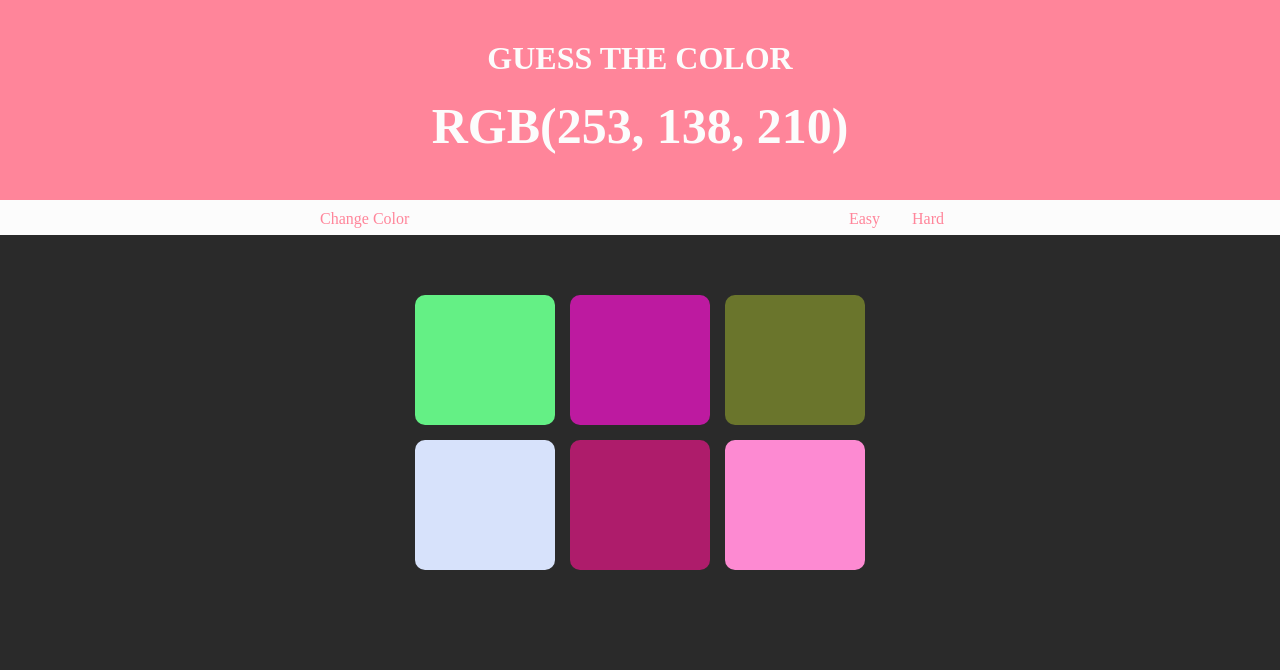
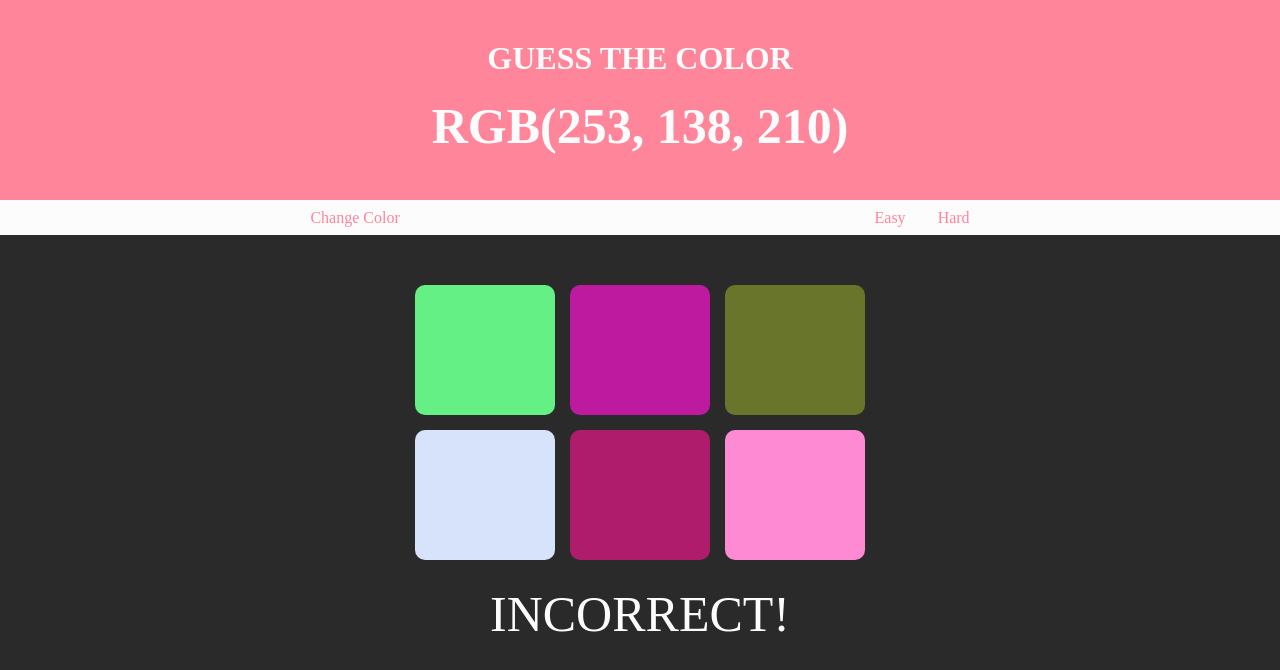
Before and after one commit to Jimobob/Color-Game, a plain HTML site: page index.html in a window 1280 px wide. Both pictures are taken after a click on the element 485 px from the left and 360 px from the top of the page. Drawn offline with Linux system fonts and the light colour scheme.

Commit message:
Added more code for interactivity and functionality; players can change the color of the current palette and are notified if they chose the correct or incorrect color.

```diff
--- a/assets/css/style.css
+++ b/assets/css/style.css
@@ -19,8 +19,9 @@ li{
 	float: left;
 	display: block;
 	text-align: center;
-	padding: 10px 16px;
+	padding: 8.5px 16px;
 	color: #ff859a;
+	cursor: default;
 }
 
 #rgb{
@@ -32,7 +33,7 @@ li{
 	display: grid;
 	grid-template-columns: 140px 140px 140px;
 	grid-gap: 15px;
-	padding-top: 60px;
+	padding-top: 50px;
 	justify-content: center;
 }
 
@@ -40,15 +41,32 @@ li{
 	background-color: white;
 	height: 130px;
 	border-radius: 10px;
+	-webkit-transition: all 0.2s ease-out;
+	transition: all 0.2s ease-out;
+}
+
+.grid-container div:hover{
+	-webkit-transform: scale(1.05);
+	transform: scale(1.05);
 }
 
 #left{
-	padding-left: 25%;
+	margin-left: 23%;
+}
+
+#left:hover{
+	background-color: #efefef;
 }
 
 #right{
 	float: right;
-	padding-right: 25%;
+	padding-right: 23%;
+}
+
+#check{
+	color: #fcfcfc;
+	font-size: 50px;
+	margin-top: 25px;
 }
 
 #title{
@@ -61,6 +79,7 @@ li{
 	width: 100%;
 	height: 200px;
 	background-color: #ff859a;
+	cursor: default;
 }
 
 #bar{
--- a/assets/js/script.js
+++ b/assets/js/script.js
@@ -1,5 +1,6 @@
 var colorArray = [];
 var primaryColor;
+var previousColor;
 
 function randomNum(){
 	return Math.floor(Math.random()*256);
@@ -23,24 +24,32 @@ function removeColorArray(){
 
 function colorDivs(){
 	generateColorArray();
-	console.log(colorArray);
-	primaryColor = colorArray[Math.floor(Math.random()*6)];
+	var num = Math.floor(Math.random()*6);
+	primaryColor = colorArray[num];
 	var divsToColor = document.querySelectorAll(".color");
 	var header = document.querySelector("#header");
+	var checker = document.querySelector("#check")
 	for(var i = 0; i < colorArray.length; i++){
 		divsToColor[i].style.backgroundColor = colorArray[i];
 
-		//console.log(divsToColor[i].style.backgroundColor);
 		divsToColor[i].addEventListener("click", function(){
 			if(this.style.backgroundColor == primaryColor){
 				header.style.backgroundColor = primaryColor;
 
-				var list = document.querySelectorAll("li");
+				var list = document.getElementsByTagName("li");
 				for(var a = 0; a < list.length; a++){
 					list[a].style.color = primaryColor;
 				}
+
 				removeColorArray();
 				colorDivs();
+
+				checker.innerHTML = "CORRECT!";
+
+			}
+
+			else{
+				checker.innerHTML = "INCORRECT!";
 			}
 		})
 		var rgb = document.querySelector("#rgb");
@@ -51,4 +60,10 @@ function colorDivs(){
 
 }
 
+var change = document.querySelector("#left");
+change.onclick = function(){
+	removeColorArray();
+	colorDivs();
+}
+
 console.log(colorDivs());
--- a/index.html
+++ b/index.html
@@ -29,6 +29,8 @@
 			<div class="color"></div>
 		</div>
 
+		<div id="check"></div>
+
 		<script type="text/javascript" src="assets/js/script.js"></script>
 	</body>
 
```
Also changed, not shown: 1 other file.
